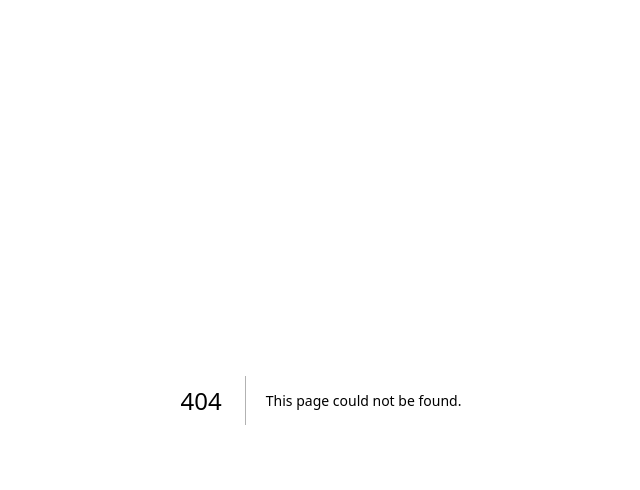
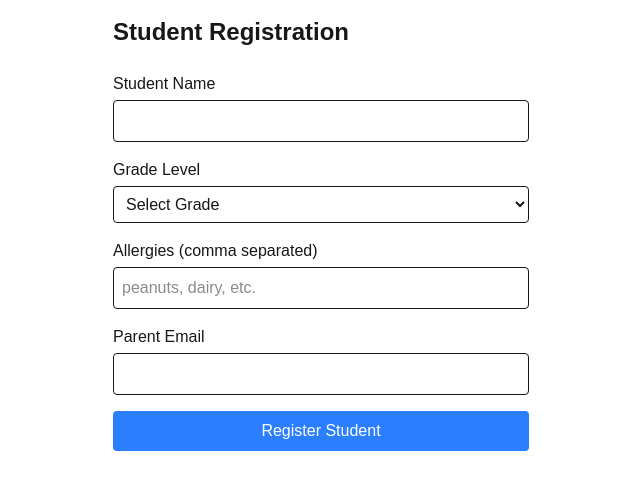
Before and after one commit to Tfauves/communityLunchPail, a Next.js app: page /register in a window 1280 px wide. Before the commit this address had no page. Shown: the top 490 px of the page, without its empty margins (319-959 px from the left). Built offline with nearby package versions, Linux system fonts and the light colour scheme; no server answers.

Commit message:
added register

```diff
--- /dev/null
+++ b/app/mealCheck/page.js
@@ -0,0 +1,87 @@
+"use client";
+import { useState } from "react";
+import { addDoc, collection, serverTimestamp } from "firebase/firestore";
+import { db } from "../firebaseConfig"; // Adjust the path as necessary
+
+export default function Home() {
+  const [childName, setChildName] = useState("");
+  const [needsLunch, setNeedsLunch] = useState(true);
+  const [submitted, setSubmitted] = useState(false);
+
+  const handleSubmit = async (e) => {
+    e.preventDefault();
+
+    try {
+      await addDoc(collection(db, "lunchRequests"), {
+        childName,
+        needsLunch,
+        timestamp: serverTimestamp(),
+      });
+      setSubmitted(true);
+    } catch (error) {
+      console.error("Error adding document: ", error);
+    }
+  };
+
+  if (submitted) {
+    return (
+      <div className="min-h-screen bg-gray-50 flex flex-col items-center justify-center p-4">
+        <div className="bg-white p-8 rounded-lg shadow-md max-w-md w-full">
+          <h1 className="text-2xl font-bold text-green-600 mb-4">Thank You!</h1>
+          <p className="text-gray-700">Your lunch request has been recorded.</p>
+        </div>
+      </div>
+    );
+  }
+
+  return (
+    <div className="min-h-screen bg-gray-50 flex flex-col items-center justify-center p-4">
+      <div className="bg-white p-8 rounded-lg shadow-md max-w-md w-full">
+        <h1 className="text-2xl font-bold text-gray-800 mb-6">
+          School Lunch Tracker
+        </h1>
+        <form onSubmit={handleSubmit} className="space-y-4">
+          <div>
+            <label
+              htmlFor="childName"
+              className="block text-sm font-medium text-gray-700"
+            >
+              Child's Name
+            </label>
+            <input
+              type="text"
+              id="childName"
+              value={childName}
+              onChange={(e) => setChildName(e.target.value)}
+              className="mt-1 block w-full rounded-md border-gray-300 shadow-sm focus:border-blue-500 focus:ring-blue-500 p-2 border"
+              required
+            />
+          </div>
+
+          <div className="flex items-center">
+            <input
+              type="checkbox"
+              id="needsLunch"
+              checked={needsLunch}
+              onChange={(e) => setNeedsLunch(e.target.checked)}
+              className="h-4 w-4 rounded border-gray-300 text-blue-600 focus:ring-blue-500"
+            />
+            <label
+              htmlFor="needsLunch"
+              className="ml-2 block text-sm text-gray-700"
+            >
+              Needs lunch today
+            </label>
+          </div>
+
+          <button
+            type="submit"
+            className="w-full flex justify-center py-2 px-4 border border-transparent rounded-md shadow-sm text-sm font-medium text-white bg-blue-600 hover:bg-blue-700 focus:outline-none focus:ring-2 focus:ring-offset-2 focus:ring-blue-500"
+          >
+            Submit
+          </button>
+        </form>
+      </div>
+    </div>
+  );
+}
--- a/app/page.js
+++ b/app/page.js
@@ -1,86 +1,22 @@
-"use client";
-import { useState } from "react";
-import { addDoc, collection, serverTimestamp } from "firebase/firestore";
-import { db } from "../firebaseConfig"; // Adjust the path as necessary
+import Link from "next/link";
 
 export default function Home() {
-  const [childName, setChildName] = useState("");
-  const [needsLunch, setNeedsLunch] = useState(true);
-  const [submitted, setSubmitted] = useState(false);
-
-  const handleSubmit = async (e) => {
-    e.preventDefault();
-
-    try {
-      await addDoc(collection(db, "lunchRequests"), {
-        childName,
-        needsLunch,
-        timestamp: serverTimestamp(),
-      });
-      setSubmitted(true);
-    } catch (error) {
-      console.error("Error adding document: ", error);
-    }
-  };
-
-  if (submitted) {
-    return (
-      <div className="min-h-screen bg-gray-50 flex flex-col items-center justify-center p-4">
-        <div className="bg-white p-8 rounded-lg shadow-md max-w-md w-full">
-          <h1 className="text-2xl font-bold text-green-600 mb-4">Thank You!</h1>
-          <p className="text-gray-700">Your lunch request has been recorded.</p>
-        </div>
-      </div>
-    );
-  }
-
   return (
-    <div className="min-h-screen bg-gray-50 flex flex-col items-center justify-center p-4">
-      <div className="bg-white p-8 rounded-lg shadow-md max-w-md w-full">
-        <h1 className="text-2xl font-bold text-gray-800 mb-6">
-          School Lunch Tracker
-        </h1>
-        <form onSubmit={handleSubmit} className="space-y-4">
-          <div>
-            <label
-              htmlFor="childName"
-              className="block text-sm font-medium text-gray-700"
-            >
-              Child's Name
-            </label>
-            <input
-              type="text"
-              id="childName"
-              value={childName}
-              onChange={(e) => setChildName(e.target.value)}
-              className="mt-1 block w-full rounded-md border-gray-300 shadow-sm focus:border-blue-500 focus:ring-blue-500 p-2 border"
-              required
-            />
-          </div>
-
-          <div className="flex items-center">
-            <input
-              type="checkbox"
-              id="needsLunch"
-              checked={needsLunch}
-              onChange={(e) => setNeedsLunch(e.target.checked)}
-              className="h-4 w-4 rounded border-gray-300 text-blue-600 focus:ring-blue-500"
-            />
-            <label
-              htmlFor="needsLunch"
-              className="ml-2 block text-sm text-gray-700"
-            >
-              Needs lunch today
-            </label>
-          </div>
-
-          <button
-            type="submit"
-            className="w-full flex justify-center py-2 px-4 border border-transparent rounded-md shadow-sm text-sm font-medium text-white bg-blue-600 hover:bg-blue-700 focus:outline-none focus:ring-2 focus:ring-offset-2 focus:ring-blue-500"
-          >
-            Submit
-          </button>
-        </form>
+    <div className="min-h-screen flex flex-col items-center justify-center">
+      <h1 className="text-3xl font-bold mb-8">School Lunch Tracker</h1>
+      <div className="space-y-4">
+        <Link
+          href="/register"
+          className="block bg-blue-500 text-white px-6 py-3 rounded text-center"
+        >
+          Register Student
+        </Link>
+        <Link
+          href="/check-in"
+          className="block bg-green-500 text-white px-6 py-3 rounded text-center"
+        >
+          Daily Check-In
+        </Link>
       </div>
     </div>
   );
--- /dev/null
+++ b/app/register/page.js
@@ -0,0 +1,119 @@
+"use client";
+import { useState } from "react";
+import { addDoc, collection } from "firebase/firestore";
+import { db } from "@/lib/firebase";
+import { useRouter } from "next/navigation";
+
+export default function Register() {
+  const [form, setForm] = useState({
+    name: "",
+    grade: "",
+    allergies: "",
+    parentEmail: "",
+  });
+  const [generatedId, setGeneratedId] = useState("");
+  const router = useRouter();
+
+  const generateId = () => {
+    return `LUNCH-${Math.floor(1000 + Math.random() * 9000)}`;
+  };
+
+  const handleSubmit = async (e) => {
+    e.preventDefault();
+    const studentId = generateId();
+
+    try {
+      await addDoc(collection(db, "students"), {
+        ...form,
+        studentId,
+        allergies: form.allergies.split(",").map((a) => a.trim()),
+        createdAt: new Date(),
+      });
+      setGeneratedId(studentId);
+    } catch (error) {
+      console.error("Error registering student:", error);
+    }
+  };
+
+  return (
+    <div className="max-w-md mx-auto p-4">
+      <h1 className="text-2xl font-bold mb-6">Student Registration</h1>
+
+      {generatedId ? (
+        <div className="bg-green-100 border border-green-400 text-green-700 px-4 py-3 rounded">
+          <p className="font-bold">Registration Successful!</p>
+          <p>
+            Student ID: <span className="font-mono">{generatedId}</span>
+          </p>
+          <button
+            onClick={() => router.push("/check-in")}
+            className="mt-2 bg-blue-500 text-white px-4 py-2 rounded"
+          >
+            Proceed to Check-In
+          </button>
+        </div>
+      ) : (
+        <form onSubmit={handleSubmit} className="space-y-4">
+          <div>
+            <label className="block mb-1">Student Name</label>
+            <input
+              type="text"
+              value={form.name}
+              onChange={(e) => setForm({ ...form, name: e.target.value })}
+              className="w-full p-2 border rounded"
+              required
+            />
+          </div>
+
+          <div>
+            <label className="block mb-1">Grade Level</label>
+            <select
+              value={form.grade}
+              onChange={(e) => setForm({ ...form, grade: e.target.value })}
+              className="w-full p-2 border rounded"
+              required
+            >
+              <option value="">Select Grade</option>
+              {Array.from({ length: 12 }, (_, i) => (
+                <option key={i} value={i + 1}>
+                  Grade {i + 1}
+                </option>
+              ))}
+            </select>
+          </div>
+
+          <div>
+            <label className="block mb-1">Allergies (comma separated)</label>
+            <input
+              type="text"
+              value={form.allergies}
+              onChange={(e) => setForm({ ...form, allergies: e.target.value })}
+              className="w-full p-2 border rounded"
+              placeholder="peanuts, dairy, etc."
+            />
+          </div>
+
+          <div>
+            <label className="block mb-1">Parent Email</label>
+            <input
+              type="email"
+              value={form.parentEmail}
+              onChange={(e) =>
+                setForm({ ...form, parentEmail: e.target.value })
+              }
+              className="w-full p-2 border rounded"
+              required
+            />
+          </div>
+
+          <button
+            type="submit"
+            className="w-full bg-blue-500 text-white py-2 px-4 rounded hover:bg-blue-600"
+          >
+            Register Student
+          </button>
+        </form>
+      )}
+    </div>
+  );
+}
```
